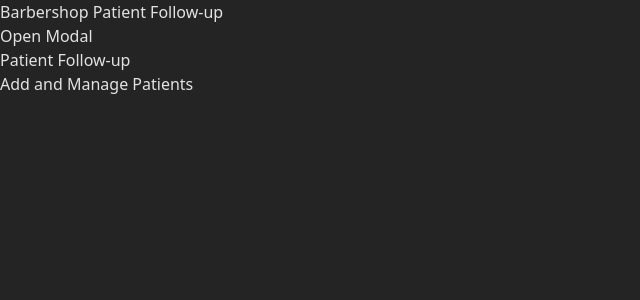
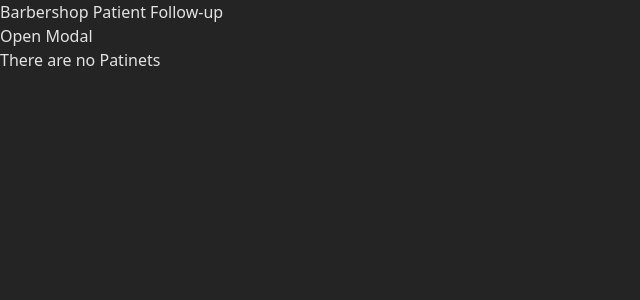
Before and after one commit to alejandrette/Patient-Follow-Up, a React (Vite) app: page / in a window 1280 px wide. Shown: the top 300 px of the page, without its empty margins (0-640 px from the left). Built offline with nearby package versions, Linux system fonts and the light colour scheme.

Commit message:
delete patient

```diff
--- a/src/components/FormModal.tsx
+++ b/src/components/FormModal.tsx
@@ -5,12 +5,12 @@ import { useForm } from "react-hook-form";
 
 export function FormModal() {
   const { stateModal, showModal, closeModal, addPatient } = usePatientState()
-  const { register, handleSubmit, formState: {errors} } = useForm<DraftPatient>()
+  const { register, handleSubmit, formState: {errors}, reset } = useForm<DraftPatient>()
 
   const registerPatient = (data: DraftPatient) => {
     addPatient(data)
-    console.log(data)
     closeModal()
+    reset()
   }
 
   return (
--- a/src/components/PatientList.tsx
+++ b/src/components/PatientList.tsx
@@ -1,17 +1,16 @@
+import { useMemo } from "react"
 import { usePatientState } from "../store/store"
 import { PatientsDetails } from "./PatientsDetails"
 
 export function PatientList() {
   const patients = usePatientState(state => state.patients)
+  const isEmpty = useMemo(() => patients.length <= 0, [patients])
 
   return (
     <div>
-      <h2 className="font-black text-3xl text-center">Patient Follow-up</h2>
-
-      <p className="text-lg mt-5 text-center mb-10">
-        Add and <span className="text-indigo-600 font-bold">Manage</span> Patients
-      </p>
-      {patients.map(patient => (
+      {isEmpty
+        ? <p>There are no <span className="text-indigo-600 font-bold">Patinets</span></p>
+        : patients.map(patient => (
         <PatientsDetails
           key={patient.id}
           patient={patient}
--- a/src/components/PatientsDetails.tsx
+++ b/src/components/PatientsDetails.tsx
@@ -1,3 +1,4 @@
+import { usePatientState } from "../store/store";
 import { Patient } from "../types";
 
 type PatientsDetailsProps= {
@@ -5,14 +6,18 @@ type PatientsDetailsProps= {
 }
 
 export function PatientsDetails({ patient }: PatientsDetailsProps) {
+  const { deletePatient } = usePatientState()
+
   return (
-    <div>
-      <p>ID: {patient.id}</p>
-      <p>Name: {patient.name}</p>
-      <p>Caretaker: {patient.caretaker}</p>
-      <p>Email: {patient.email}</p>
-      {/* <p>{new Date(patient.date).toISOString()}</p> */}
-      <p>Symptoms: {patient.symptoms}</p>
+    <div className="bg-white text-black mb-4 rounded-md p-4">
+      <p><span className="font-bold">ID:</span> {patient.id}</p>
+      <p><span className="font-bold">Name:</span> {patient.name}</p>
+      <p><span className="font-bold">Caretaker:</span> {patient.caretaker}</p>
+      <p><span className="font-bold">Email:</span> {patient.email}</p>
+      <p><span className="font-bold">Date:</span> {new Date(patient.date).toLocaleDateString('es-ES', { year:"numeric", month:"short", day:"numeric"}) }</p>
+      <p><span className="font-bold">Symptoms:</span> {patient.symptoms}</p>
+
+      <button onClick={() => deletePatient(patient.id)}>Delete</button>
     </div>
   )
 }
--- a/src/store/store.ts
+++ b/src/store/store.ts
@@ -8,6 +8,7 @@ type PatientsState = {
   stateModal: boolean;
   showModal: () => void;
   closeModal: () => void;
+  deletePatient: (id: Patient['id']) => void
 }
 
 const createPatient = (patient: DraftPatient): Patient => {
@@ -32,5 +33,10 @@ export const usePatientState = create<PatientsState>((set) => ({
     set(() => ({
       stateModal: false
     }))
+  },
+  deletePatient: (id) =>{
+    set((state) => ({
+      patients: state.patients.filter(patient => patient.id !== id)
+    }))
   }
 }))
```
